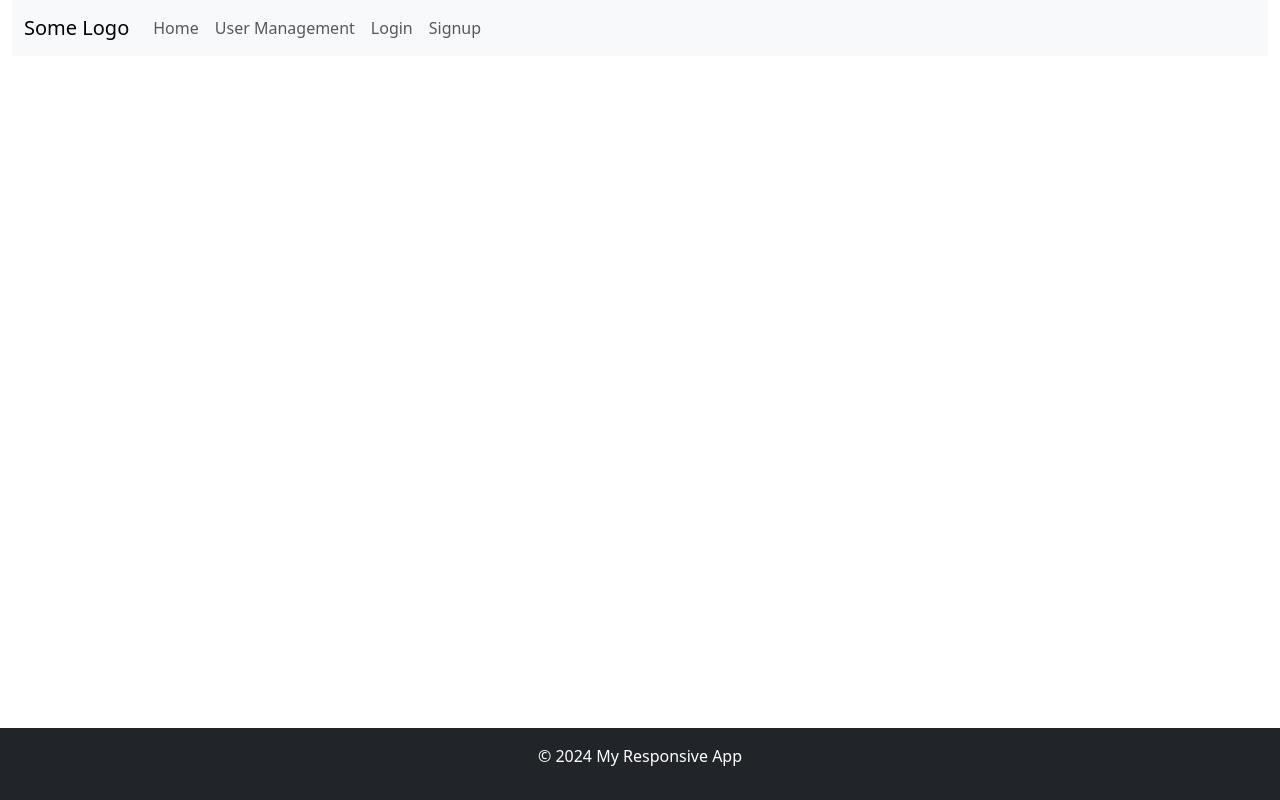
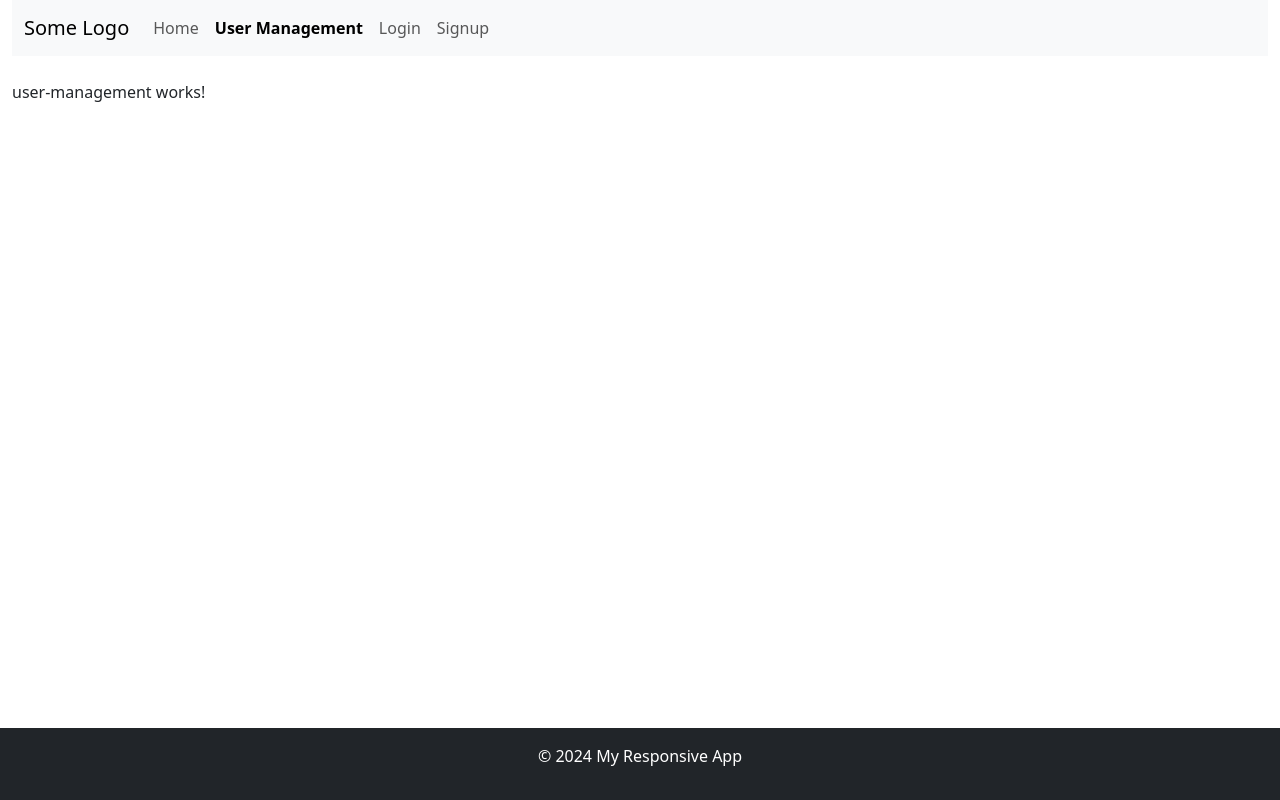
Before and after one commit to sudhakar-dhayalan/full_stack_practice, an Angular app: page /user-management in a window 1280 px wide. Before the commit this address led to /. Built offline with nearby package versions, Linux system fonts and the light colour scheme; no server answers.

Commit message:
feat: added user-management component

```diff
--- a/src/app/app.component.html
+++ b/src/app/app.component.html
@@ -4,7 +4,7 @@
 
   <!-- Main Content Section -->
   <main class="row">
-    <div class="col-12 col-md-8 offset-md-2 py-4">
+    <div class="col-12 col-md-8 py-4">
       <router-outlet></router-outlet>
     </div>
   </main>
--- a/src/app/app.routes.ts
+++ b/src/app/app.routes.ts
@@ -1,5 +1,6 @@
 import { Routes } from '@angular/router';
 import { FileUploadComponent } from './upload-file/file-upload.component';
+import { UserManagementComponent } from './user-management/user-management.component';
 
 export const routes: Routes = [
   {
@@ -12,6 +13,10 @@ export const routes: Routes = [
     component: FileUploadComponent,
   },
   {
+    path: 'user-management',
+    component: UserManagementComponent,
+  },
+  {
     path: 'auth',
     loadComponent: () => import('./authenticate/authenticate.component').then(m => m.AuthenticateComponent),
   },
--- /dev/null
+++ b/src/app/user-management/user-management.component.html
@@ -0,0 +1 @@
+<p>user-management works!</p>
--- /dev/null
+++ b/src/app/user-management/user-management.component.ts
@@ -0,0 +1,12 @@
+import { Component } from '@angular/core';
+
+@Component({
+  selector: 'app-user-management',
+  standalone: true,
+  imports: [],
+  templateUrl: './user-management.component.html',
+  styles: ``
+})
+export class UserManagementComponent {
+
+}
```
Also changed, not shown: 1 other file (tests, documents, lock files or other folders).
